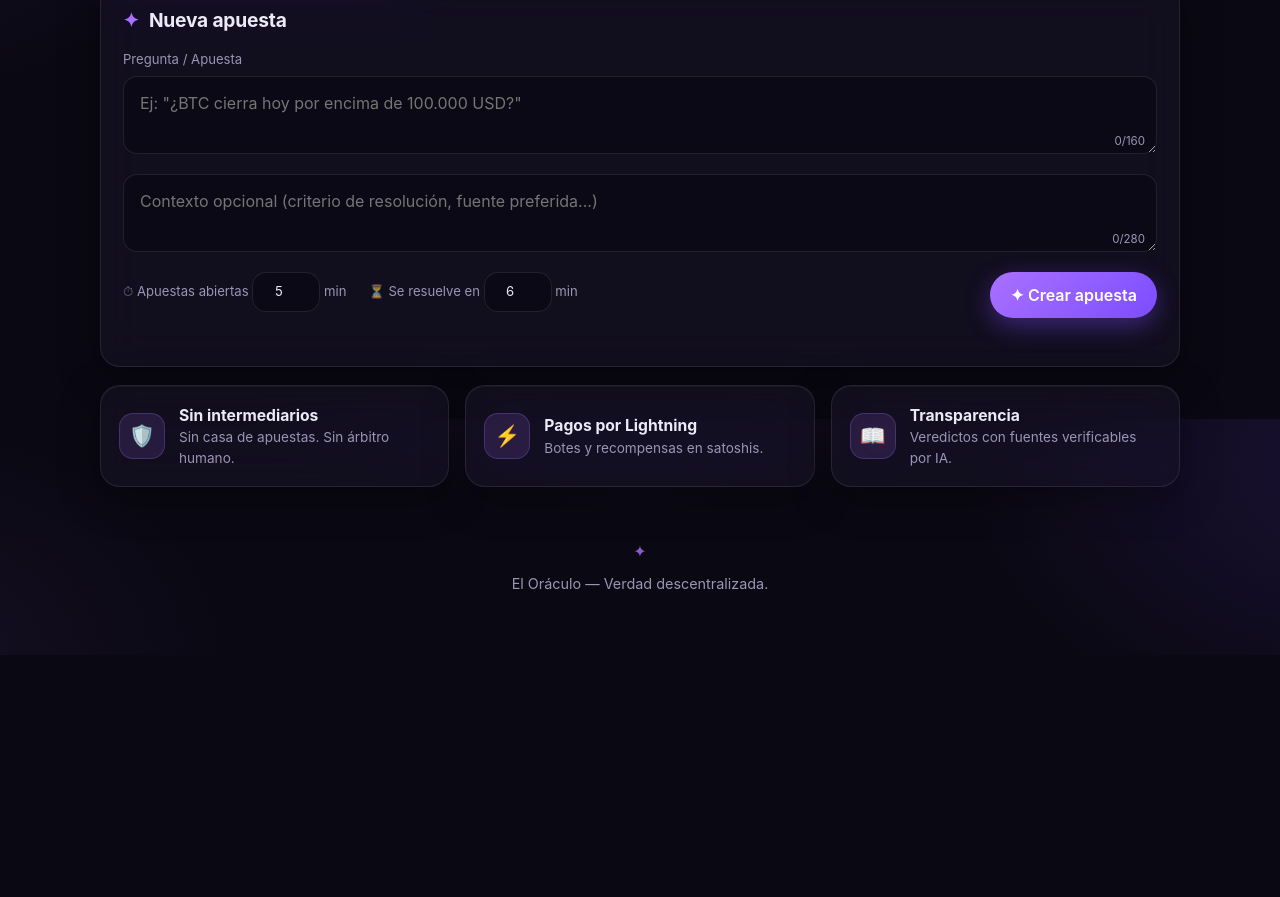
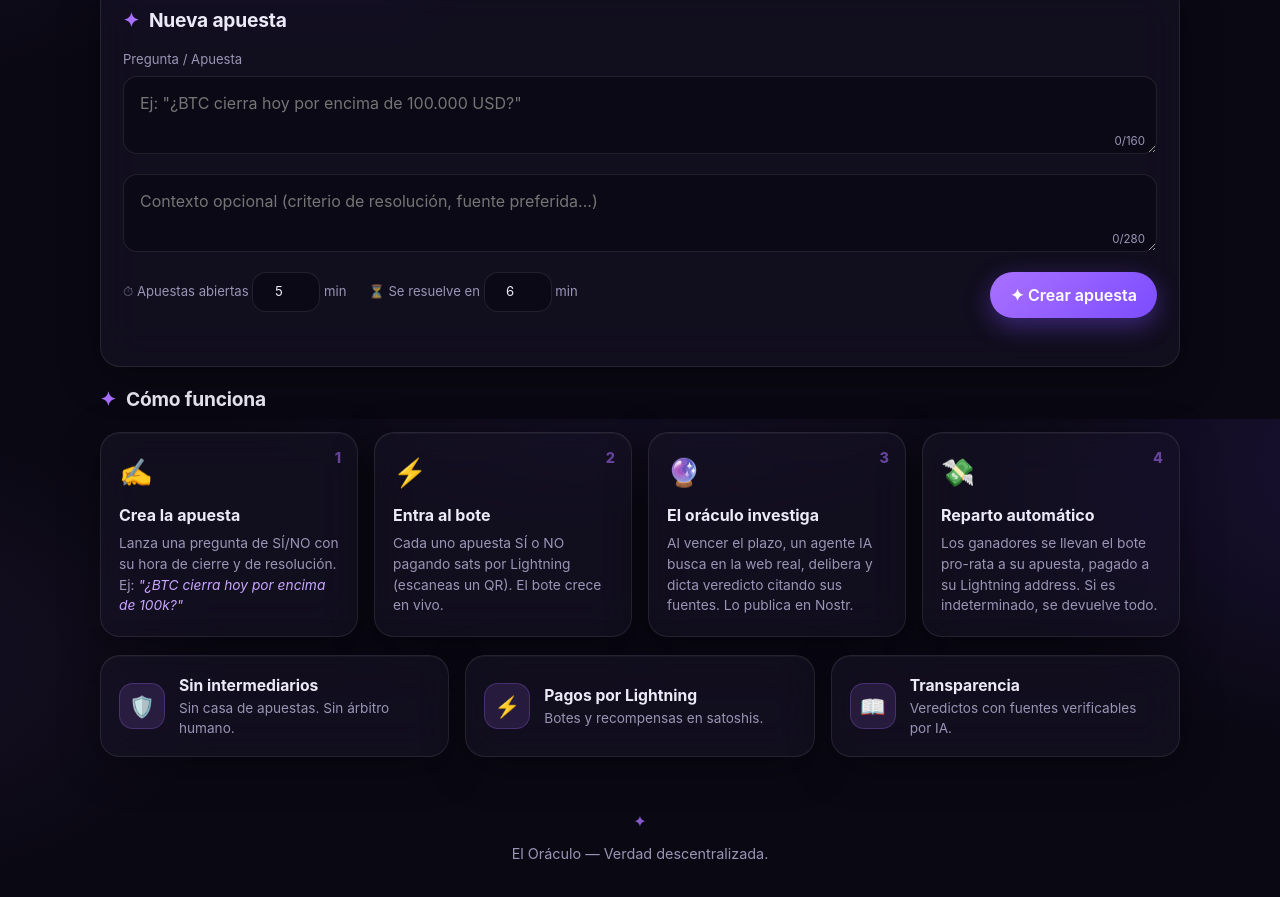
Before and after one commit to Lo0ker-Noma/el-oraculo, a website: page public/index.html in a window 1280 px wide. Shown: the part 381-1278 px from the top of the page. Before the commit the page ends 1036 px from the top, so only its background shows below. Drawn offline with Linux system fonts and the light colour scheme; no server answers.

Commit message:
Sección 'Cómo funciona' con los 4 pasos del flujo
Co-Authored-By: Claude Opus 4.8 <noreply@anthropic.com>

```diff
--- a/public/index.html
+++ b/public/index.html
@@ -52,7 +52,37 @@
     <p id="createMsg" class="error"></p>
   </section>
 
-  <section id="como" class="features">
+  <section id="como" class="howto">
+    <h2><span class="spark">✦</span> Cómo funciona</h2>
+    <div class="steps">
+      <div class="step card glass">
+        <div class="stepnum">1</div>
+        <div class="stepicon">✍️</div>
+        <b>Crea la apuesta</b>
+        <span>Lanza una pregunta de SÍ/NO con su hora de cierre y de resolución. Ej: <i>"¿BTC cierra hoy por encima de 100k?"</i></span>
+      </div>
+      <div class="step card glass">
+        <div class="stepnum">2</div>
+        <div class="stepicon">⚡</div>
+        <b>Entra al bote</b>
+        <span>Cada uno apuesta SÍ o NO pagando sats por Lightning (escaneas un QR). El bote crece en vivo.</span>
+      </div>
+      <div class="step card glass">
+        <div class="stepnum">3</div>
+        <div class="stepicon">🔮</div>
+        <b>El oráculo investiga</b>
+        <span>Al vencer el plazo, un agente IA busca en la web real, delibera y dicta veredicto citando sus fuentes. Lo publica en Nostr.</span>
+      </div>
+      <div class="step card glass">
+        <div class="stepnum">4</div>
+        <div class="stepicon">💸</div>
+        <b>Reparto automático</b>
+        <span>Los ganadores se llevan el bote pro-rata a su apuesta, pagado a su Lightning address. Si es indeterminado, se devuelve todo.</span>
+      </div>
+    </div>
+  </section>
+
+  <section class="features">
     <div class="feature card glass"><div class="ftile">🛡️</div><div class="ftext"><b>Sin intermediarios</b><span>Sin casa de apuestas. Sin árbitro humano.</span></div></div>
     <div class="feature card glass"><div class="ftile">⚡</div><div class="ftext"><b>Pagos por Lightning</b><span>Botes y recompensas en satoshis.</span></div></div>
     <div class="feature card glass"><div class="ftile">📖</div><div class="ftext"><b>Transparencia</b><span>Veredictos con fuentes verificables por IA.</span></div></div>
--- a/public/style.css
+++ b/public/style.css
@@ -120,6 +120,17 @@ h2 { font-size: 1.2rem; display: flex; align-items: center; gap: 10px; margin-bo
 .ftext b { font-size: .98rem; }
 .ftext span { color: var(--muted); font-size: .85rem; }
 
+/* cómo funciona */
+.howto h2 { margin-bottom: 18px; }
+.steps { display: grid; grid-template-columns: repeat(4, 1fr); gap: 16px; }
+.step { position: relative; padding: 20px 18px; display: flex; flex-direction: column; gap: 6px; }
+.step .stepnum { position: absolute; top: 14px; right: 16px; font-size: .9rem; font-weight: 800; color: var(--violet); opacity: .55; }
+.step .stepicon { font-size: 1.7rem; margin-bottom: 4px; }
+.step b { font-size: 1rem; }
+.step span { color: var(--muted); font-size: .86rem; }
+.step i { color: #c9a6ff; font-style: italic; }
+@media (max-width: 820px) { .steps { grid-template-columns: 1fr; } }
+
 /* --- markets --- */
 .market .q { font-size: 1.15rem; font-weight: 700; margin-bottom: 3px; }
 .market .meta { color: var(--muted); font-size: .82rem; margin: 4px 0 12px; }
```
